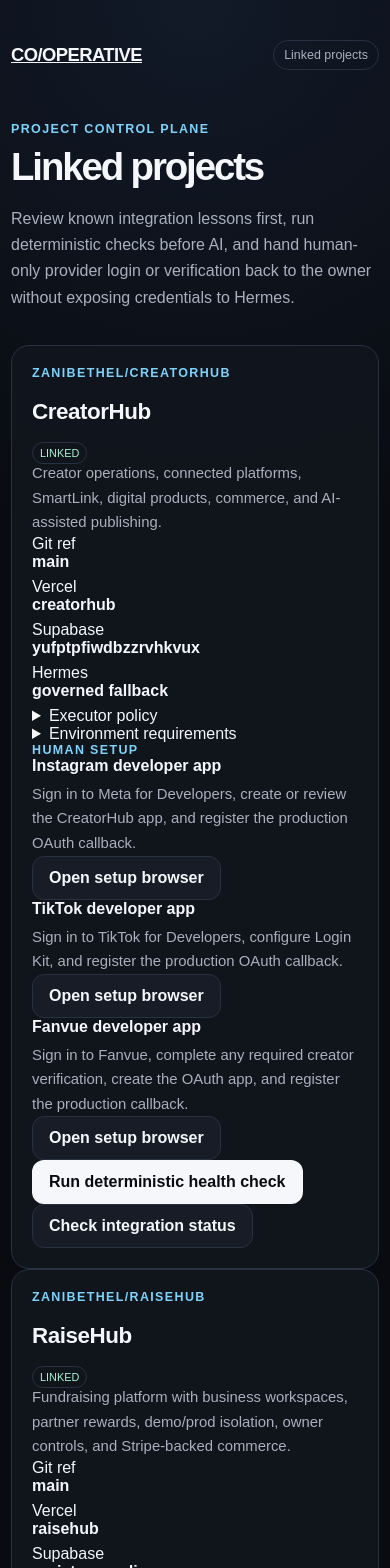
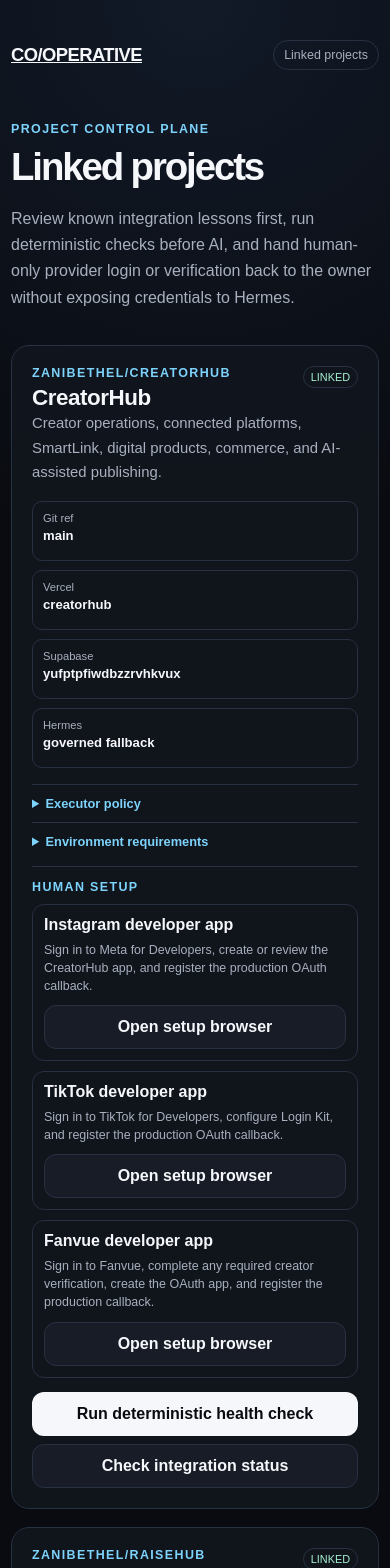
Before and after one commit to zanibethel/CoOperative, a Next.js app: page /console/projects in a window 390 px wide. Shown: the top 1568 px of the page. Built offline with nearby package versions, Linux system fonts and the light colour scheme.

Commit message:
Style linked projects and provider browser handoff

```diff
--- a/app/globals.css
+++ b/app/globals.css
@@ -239,3 +239,142 @@ b { color: var(--text); }
   .task-error-actions { align-items: stretch; }
   .task-error-actions .task-error-action { flex: 1 1 100%; }
 }
+
+
+/* Linked projects + governed human provider handoff */
+.project-notice { margin: 0 0 16px; }
+.project-grid {
+  display: grid;
+  grid-template-columns: repeat(2, minmax(0, 1fr));
+  gap: 18px;
+  align-items: start;
+}
+.linked-project-card { min-width: 0; overflow: hidden; }
+.linked-project-head {
+  display: flex;
+  justify-content: space-between;
+  align-items: start;
+  gap: 12px;
+}
+.linked-project-head h2 { margin: 5px 0 0; }
+.project-meta-grid {
+  margin: 16px 0;
+  display: grid;
+  grid-template-columns: repeat(2, minmax(0, 1fr));
+  gap: 9px;
+}
+.project-meta-grid > div {
+  border: 1px solid var(--line);
+  border-radius: 10px;
+  padding: 10px;
+  display: grid;
+  gap: 4px;
+  min-width: 0;
+}
+.project-meta-grid span { color: var(--muted); font-size: .7rem; }
+.project-meta-grid strong { overflow-wrap: anywhere; font-size: .82rem; }
+.project-detail {
+  border-top: 1px solid var(--line);
+  padding: 11px 0;
+}
+.project-detail summary { cursor: pointer; font-size: .8rem; font-weight: 800; color: var(--accent); }
+.project-policy-list { margin: 10px 0 0 20px; color: var(--muted); font-size: .78rem; line-height: 1.6; }
+.project-secret-list { display: grid; gap: 8px; margin-top: 10px; }
+.project-secret-row {
+  border: 1px solid var(--line);
+  border-radius: 9px;
+  padding: 9px;
+  display: grid;
+  gap: 4px;
+}
+.project-secret-row code { overflow-wrap: anywhere; color: var(--text); }
+.project-secret-row span,
+.project-secret-row small { color: var(--muted); font-size: .72rem; }
+.human-actions { border-top: 1px solid var(--line); padding-top: 13px; margin-top: 6px; display: grid; gap: 10px; }
+.human-action-row {
+  border: 1px solid var(--line);
+  border-radius: 12px;
+  padding: 11px;
+  display: grid;
+  gap: 10px;
+}
+.human-action-row p { margin: 5px 0 0; color: var(--muted); font-size: .78rem; line-height: 1.45; }
+.linked-project-actions { display: flex; gap: 8px; flex-wrap: wrap; margin-top: 14px; }
+.provider-browser-backdrop {
+  position: fixed;
+  inset: 0;
+  z-index: 100;
+  background: rgba(2, 4, 8, .78);
+  backdrop-filter: blur(8px);
+  display: grid;
+  place-items: center;
+  padding: 14px;
+}
+.provider-browser {
+  width: min(1100px, 100%);
+  height: min(820px, calc(100dvh - 28px));
+  background: var(--panel);
+  border: 1px solid var(--line);
+  border-radius: 18px;
+  overflow: hidden;
+  display: grid;
+  grid-template-rows: auto auto minmax(220px, 1fr) auto auto;
+  box-shadow: 0 24px 90px rgba(0,0,0,.45);
+}
+.provider-browser-head,
+.provider-browser-location,
+.provider-browser-actions {
+  display: flex;
+  align-items: center;
+  justify-content: space-between;
+  gap: 10px;
+  padding: 12px 14px;
+  border-bottom: 1px solid var(--line);
+}
+.provider-browser-location {
+  justify-content: flex-start;
+  overflow: hidden;
+  color: var(--muted);
+  font-size: .72rem;
+}
+.provider-browser-location code {
+  min-width: 0;
+  overflow: hidden;
+  text-overflow: ellipsis;
+  white-space: nowrap;
+}
+.provider-browser-frame-wrap { min-height: 0; background: #fff; }
+.provider-browser-frame { width: 100%; height: 100%; border: 0; background: #fff; }
+.provider-browser-guidance {
+  padding: 10px 14px;
+  border-top: 1px solid var(--line);
+  color: var(--muted);
+  font-size: .76rem;
+  line-height: 1.45;
+  max-height: 150px;
+  overflow: auto;
+}
+.provider-browser-guidance p { margin: 5px 0; }
+.provider-browser-guidance code { overflow-wrap: anywhere; color: var(--text); }
+.provider-browser-actions { border-top: 1px solid var(--line); border-bottom: 0; }
+
+@media (max-width: 800px) {
+  .project-grid { grid-template-columns: 1fr; }
+  .provider-browser-backdrop { padding: 0; }
+  .provider-browser {
+    width: 100%;
+    height: 100dvh;
+    border-radius: 0;
+    border-left: 0;
+    border-right: 0;
+  }
+}
+
+@media (max-width: 600px) {
+  .project-meta-grid { grid-template-columns: 1fr; }
+  .linked-project-actions > button,
+  .human-action-row > button,
+  .provider-browser-actions > button { width: 100%; }
+  .provider-browser-actions { align-items: stretch; flex-direction: column; }
+  .provider-browser-guidance { max-height: 180px; }
+}
```
